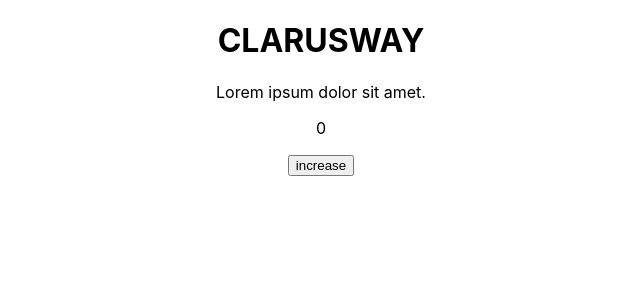
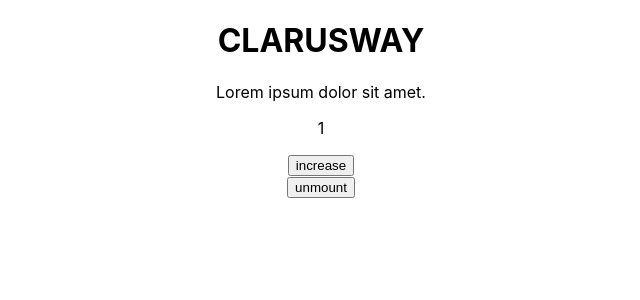
Before and after one commit to elevendoglu/session04b-lifecycle, a React (Create React App) app: page / in a window 1280 px wide. Shown: the top 300 px of the page, without its empty margins (319-959 px from the left). Built offline with nearby package versions, Linux system fonts and the light colour scheme.

Commit message:
set timeout added to increase automatically in 3 sec

```diff
--- a/src/App.js
+++ b/src/App.js
@@ -1,11 +1,18 @@
+import { useState } from 'react';
 import './App.css';
 import TestComponent from './TestComponent';
 
 function App() {
+  const [isVisible, setIsvisible] = useState(true)
+
   return (
     <div className="App">
       <h1>CLARUSWAY</h1>
+      {isVisible ?
       <TestComponent c_code= "green"/>
+      : null
+}
+      <button onClick={() => setIsvisible(!isVisible) } >unmount</button>
     </div>
   );
 }
--- a/src/TestComponent.js
+++ b/src/TestComponent.js
@@ -14,23 +14,34 @@
 
     static getDerivedStateFromProps(props, state){
         console.log("Hello from getDerivedStateFromProps")
-        // console.log("Props: ", props)
-        // console.log("state: ", state)
-        return {model: "new model"}
+        console.log("Props: ", props)
+        console.log("state: ", state)
+        // return {model: "new model"}
+        return null
+
     }
 
     componentDidMount(){
-        console.log("Hello from TestComponent")
+        console.log("Hello from TestComponent componentDidMount")
         // console.log(this.state)
+        setTimeout(() => {
+            this.setState({count: this.state.count + 1 })
+        }, 3000)
     }
 
     shouldComponentUpdate(){
         console.log("ShouldComponentUpdate!....")
-        return this.state.count < 5 ? true : false
+        return this.state.count < 3 ? true : false
     }
 
-    componentDidUpdate(prevProps) {
+    componentDidUpdate(prevProps, prevState, snapshot) {
         console.log("TestComp componentDidUpdate")
+        console.log("Prevprops: ", prevProps)
+        console.log("Prevstate: ", prevState)
+    }
+
+    componentWillUnmount() {
+        console.log("component BYE BYE...")
     }
 
     HandleClick = () => {
```
